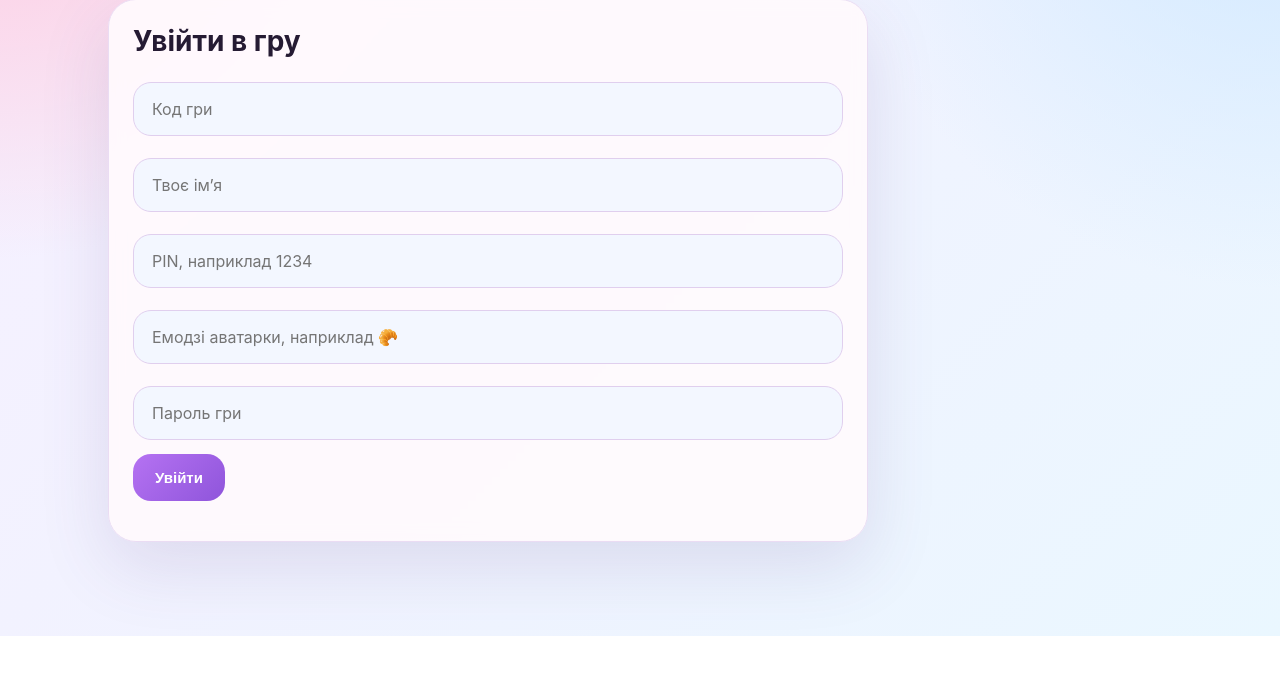
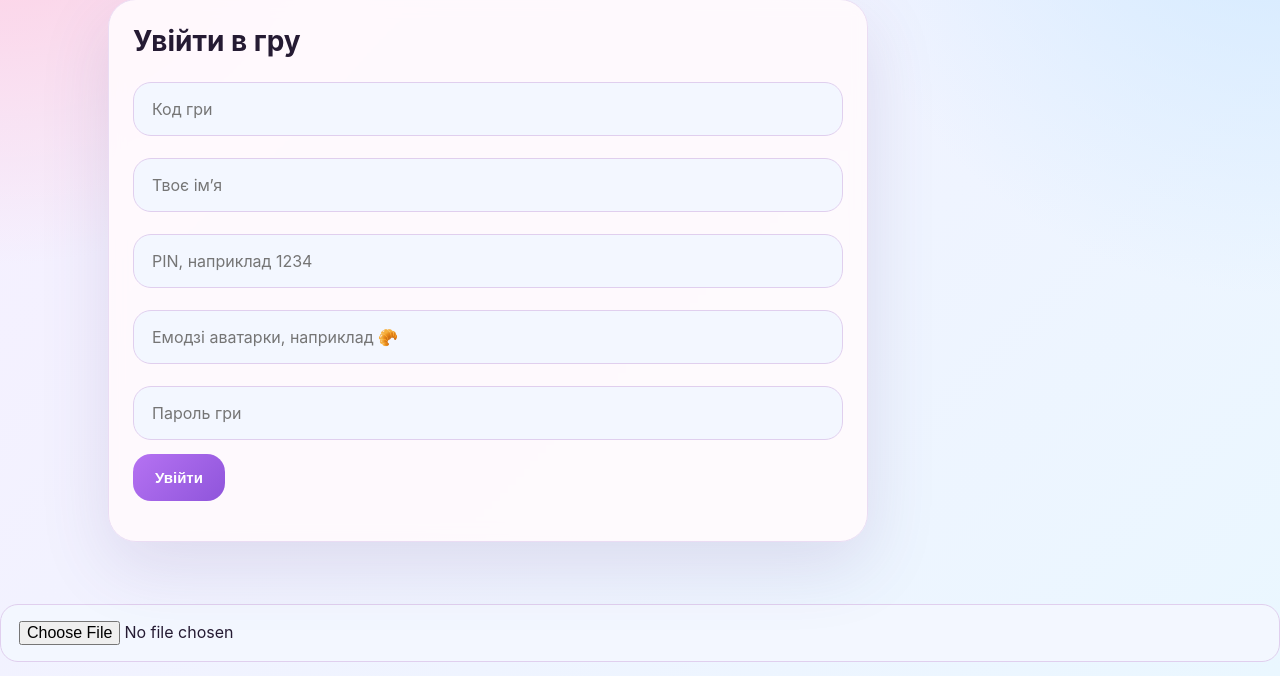
Before and after one commit to anastasiashoyko3-gif/variants-game-vercel, a website built with Vite: page game.html in a window 1280 px wide. Shown: the part 164-840 px from the top of the page. Before the commit the page ends 800 px from the top, so only its background shows below. Built offline with nearby package versions, Linux system fonts and the light colour scheme; no server answers.

Commit message:
Update game.html

```diff
--- a/game.html
+++ b/game.html
@@ -31,3 +31,5 @@
   <script type="module" src="/js/player.js"></script>
 </body>
 </html>
+
+<input id="avatarFile" type="file" accept="image/*" />
```
